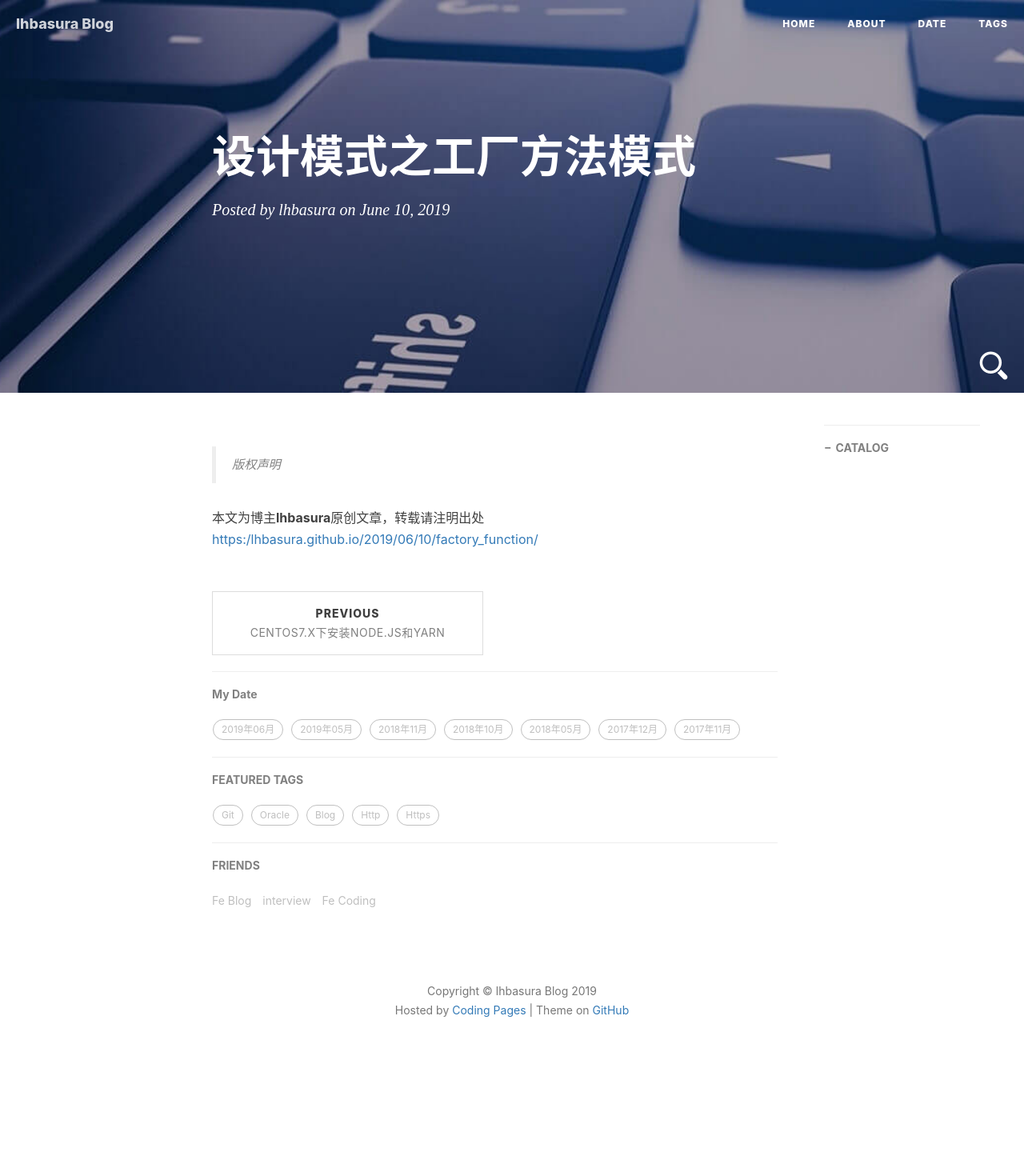
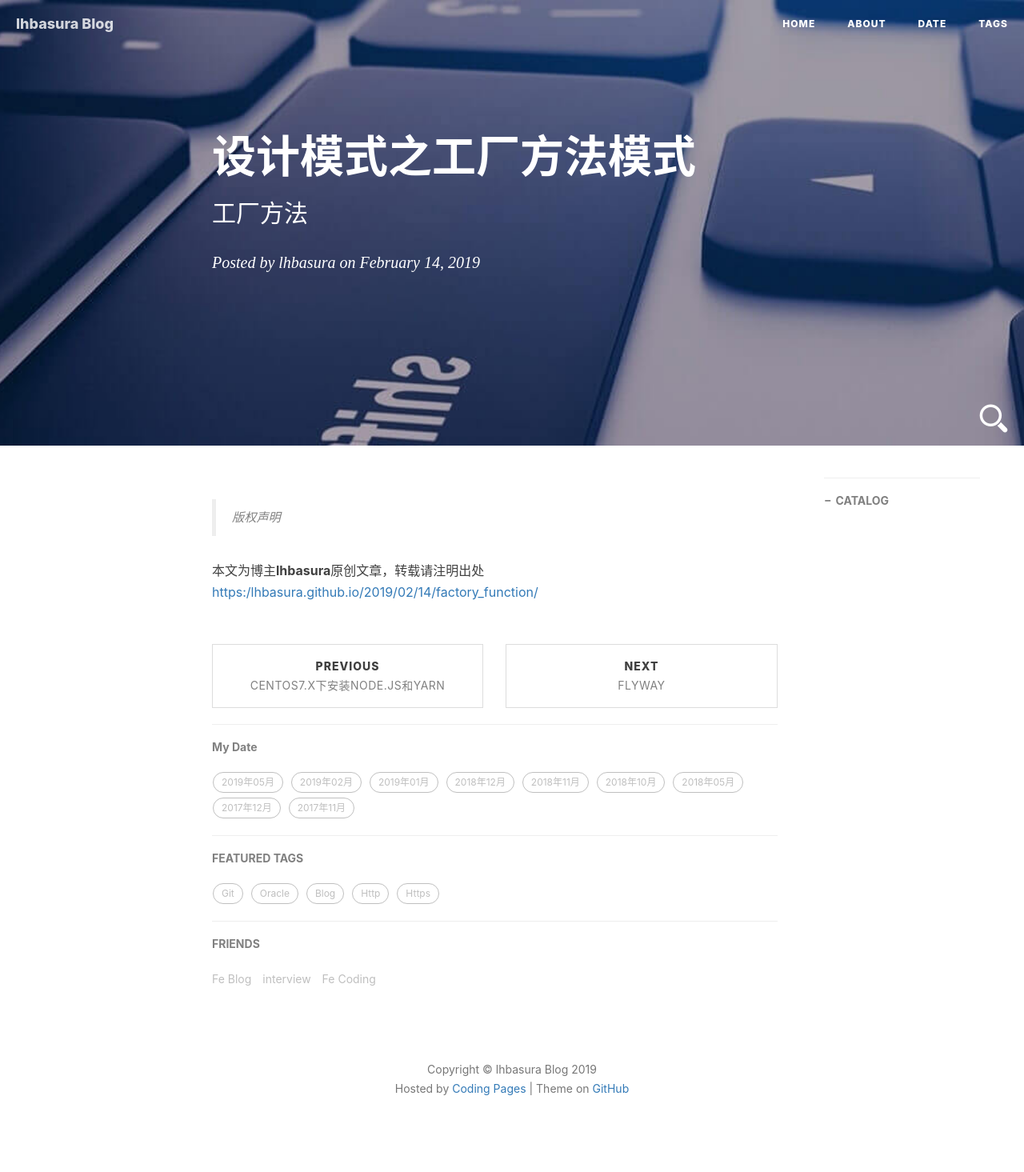
Before and after one commit to lhbasura/lhbasura.github.io, a Jekyll site: the page built from _posts/2019/2/2019-02-14-factory_function.md, in a window 1280 px wide. Shown: the whole page at 80% size. Built offline with Jekyll 4.4.1, drawn with Linux system fonts in a browser that asks for light colours; comment, search, counter and statistics services are not loaded; before the commit the page ends 1367 px from its top, so only the background shows below that.

Commit message:
修改日期

```diff
--- a/_posts/2019/2/2019-02-12-yarn.md
+++ b/_posts/2019/2/2019-02-12-yarn.md
@@ -2,7 +2,7 @@
 layout:     post
 title:      Centos7.x下安装node.js和yarn
 subtitle:   yarn install
-date:       2019-06-01
+date:       2019-02-12
 author:
 header-img:
 keywords_post:  "yarn,node"
--- a/_posts/2019/2/2019-02-14-factory_function.md
+++ b/_posts/2019/2/2019-02-14-factory_function.md
@@ -1,8 +1,8 @@
 ---
 layout:     post
 title:      设计模式之工厂方法模式
-subtitle:
-date:       2019-06-10
+subtitle:   工厂方法
+date:       2019-02-14
 author:     lhbasura
 header-img:
 keywords_post:  ""
```
Also changed, not shown: _posts/2018/12/2018-12-1-mysql8.0-laravel.md (+1 -1 lines), _posts/2019/1/2019-01-22-template_function.md (+1 -1 lines).
